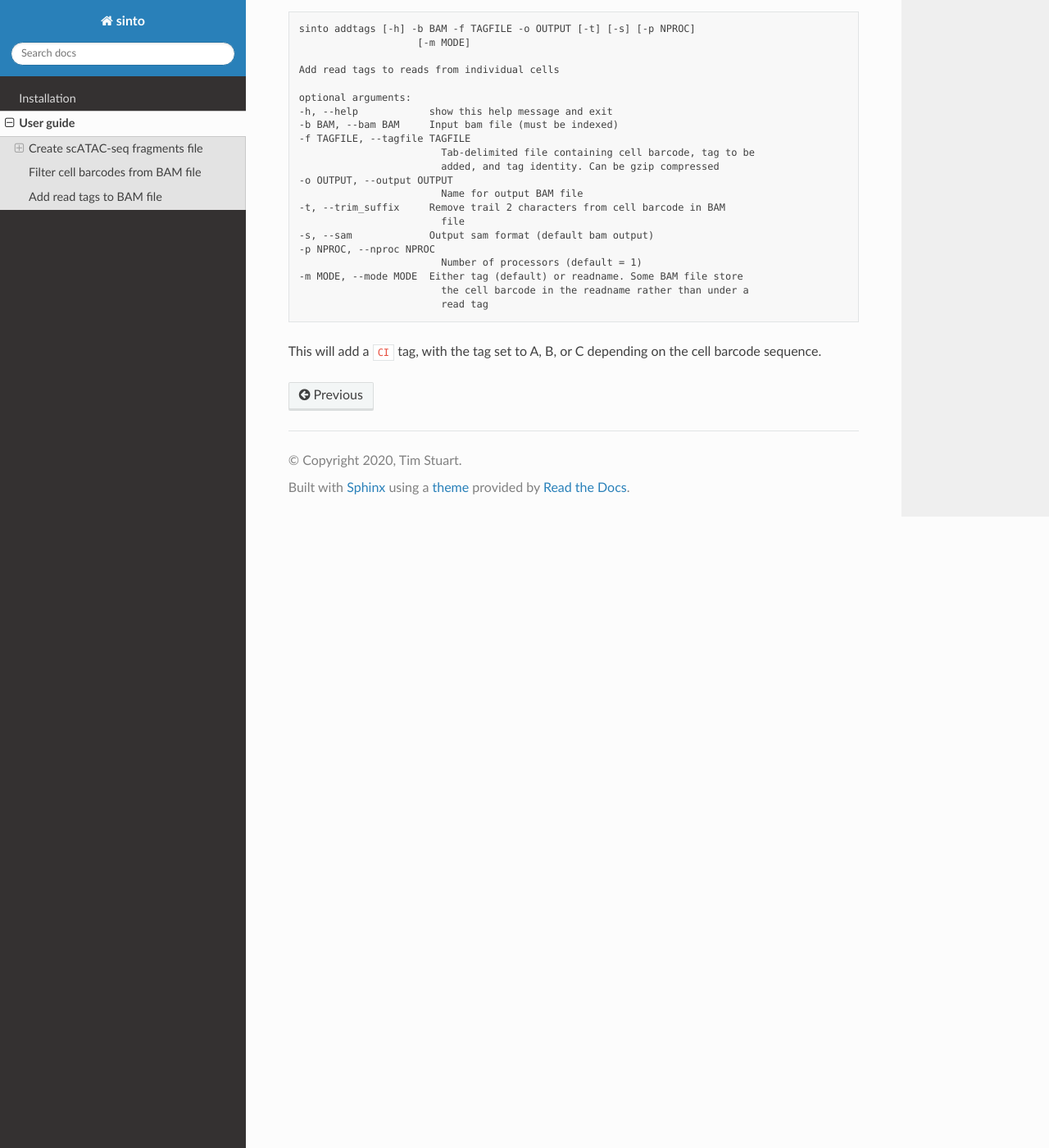
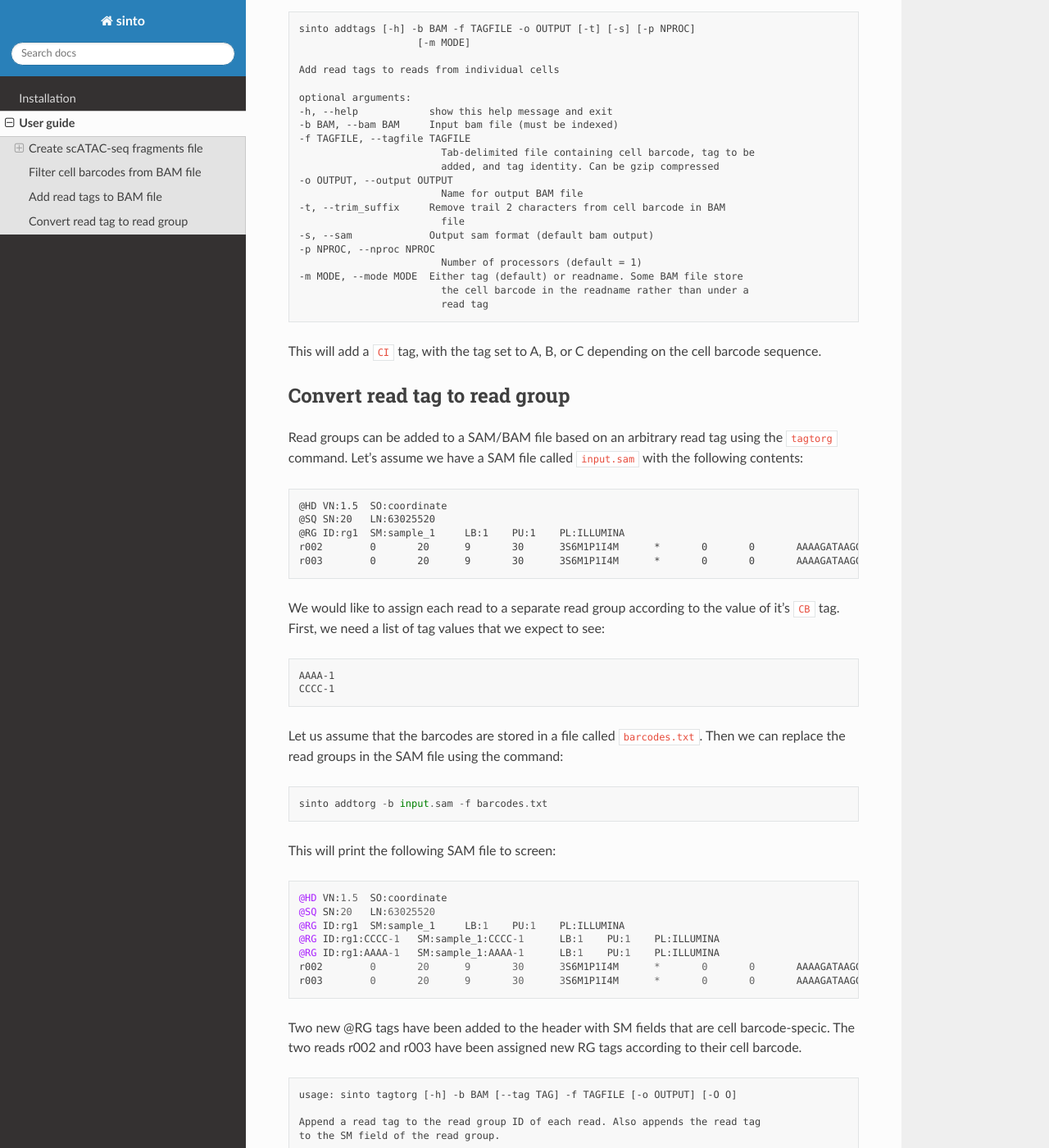
Before and after one commit to timoast/sinto, a Sphinx documentation site: the page built from docs/basic_usage.rst, in a window 1280 px wide and 1400 px high, scrolled down 4768 px. Shown: the whole window at 82% size. Built offline with Sphinx 7.4.7 and the Read the Docs theme 2.0.0, drawn with Linux system fonts in a browser that asks for light colours; some of the changed text lies outside the part shown.

Commit message:
Add tagtorg command

```diff
--- a/README.rst
+++ b/README.rst
@@ -12,5 +12,6 @@ Sinto is a toolkit for processing aligned single-cell data. Sinto includes funct
 - Subset reads from a BAM file by cell barcode
 - Create a scATAC-seq fragments file from a BAM file
 - Add read tags to a BAM file according to cell barcode information
+- Add read groups based on read tags
 
 Read the documentation at https://timoast.github.io/sinto
--- a/docs/basic_usage.rst
+++ b/docs/basic_usage.rst
@@ -279,3 +279,73 @@ This requires a position-sorted and indexed BAM file, and a file specifying the
 
 
 This will add a ``CI`` tag, with the tag set to A, B, or C depending on the cell barcode sequence.
+
+
+Convert read tag to read group
+-------------------------------
+
+Read groups can be added to a SAM/BAM file based on an arbitrary read tag using the
+``tagtorg`` command. Let's assume we have a SAM file called ``input.sam``
+with the following contents:
+
+.. code-block:: none
+
+    @HD	VN:1.5	SO:coordinate
+    @SQ	SN:20	LN:63025520
+    @RG	ID:rg1	SM:sample_1	LB:1	PU:1	PL:ILLUMINA
+    r002	0	20	9	30	3S6M1P1I4M	*	0	0	AAAAGATAAGGATA	*	CB:Z:AAAA-1	RG:Z:rg1
+    r003	0	20	9	30	3S6M1P1I4M	*	0	0	AAAAGATAAGGATA	*	CB:Z:CCCC-1	RG:Z:rg1
+
+We would like to assign each read to a separate read group according to the value of
+it's ``CB`` tag. First, we need a list of tag values that we expect to see:
+
+.. code-block:: none
+
+    AAAA-1
+    CCCC-1
+
+Let us assume that the barcodes are stored in a file called ``barcodes.txt``.
+Then we can replace the read groups in the SAM file using the command:
+
+.. code-block::
+
+    sinto addtorg -b input.sam -f barcodes.txt
+
+This will print the following SAM file to screen:
+
+.. code-block::
+
+    @HD	VN:1.5	SO:coordinate
+    @SQ	SN:20	LN:63025520
+    @RG	ID:rg1	SM:sample_1	LB:1	PU:1	PL:ILLUMINA
+    @RG	ID:rg1:CCCC-1	SM:sample_1:CCCC-1	LB:1	PU:1	PL:ILLUMINA
+    @RG	ID:rg1:AAAA-1	SM:sample_1:AAAA-1	LB:1	PU:1	PL:ILLUMINA
+    r002	0	20	9	30	3S6M1P1I4M	*	0	0	AAAAGATAAGGATA	*	CB:Z:AAAA-1	RG:Z:rg1:AAAA-1
+    r003	0	20	9	30	3S6M1P1I4M	*	0	0	AAAAGATAAGGATA	*	CB:Z:CCCC-1	RG:Z:rg1:CCCC-1
+
+Two new @RG tags have been added to the header with SM fields that are cell
+barcode-specic. The two reads r002 and r003 have been assigned new RG tags
+according to their cell barcode.
+
+.. code-block:: none
+
+    usage: sinto tagtorg [-h] -b BAM [--tag TAG] -f TAGFILE [-o OUTPUT] [-O O]
+
+    Append a read tag to the read group ID of each read. Also appends the read tag
+    to the SM field of the read group.
+
+    optional arguments:
+      -h, --help            show this help message and exit
+      -b BAM, --bam BAM     Input SAM/BAM file, '-' reads from stdin
+      --tag TAG             Read tag to extract the value from that is appended to
+                            the read group. Default is 'CB', the tag that is used
+                            in 10x sequencing to identify cells.
+      -f TAGFILE, --tagfile TAGFILE
+                            List of expected tag values. Reads with tag values
+                            that are not in this list are not altered.
+      -o OUTPUT, --output OUTPUT
+                            Output SAM/BAM file, '-' outputs to stdout (default
+                            '-')
+      -O OUTPUTFORMAT, --outputformat OUTPUTFORMAT
+                            Output format. One of 't' (SAM), 'b' (BAM), or 'u'
+                            (uncompressed BAM) ('t' default)
--- a/docs/conf.py
+++ b/docs/conf.py
@@ -18,7 +18,7 @@
 # -- Project information -----------------------------------------------------
 
 project = 'sinto'
-copyright = '2020, Tim Stuart'
+copyright = '2020, Tim Stuart, Warren W. Kretzschmar'
 author = 'Tim Stuart'
 
 # The full version, including alpha/beta/rc tags
```
Also changed, not shown: docs/installation.rst (+9 -0 lines), 5 other files.
